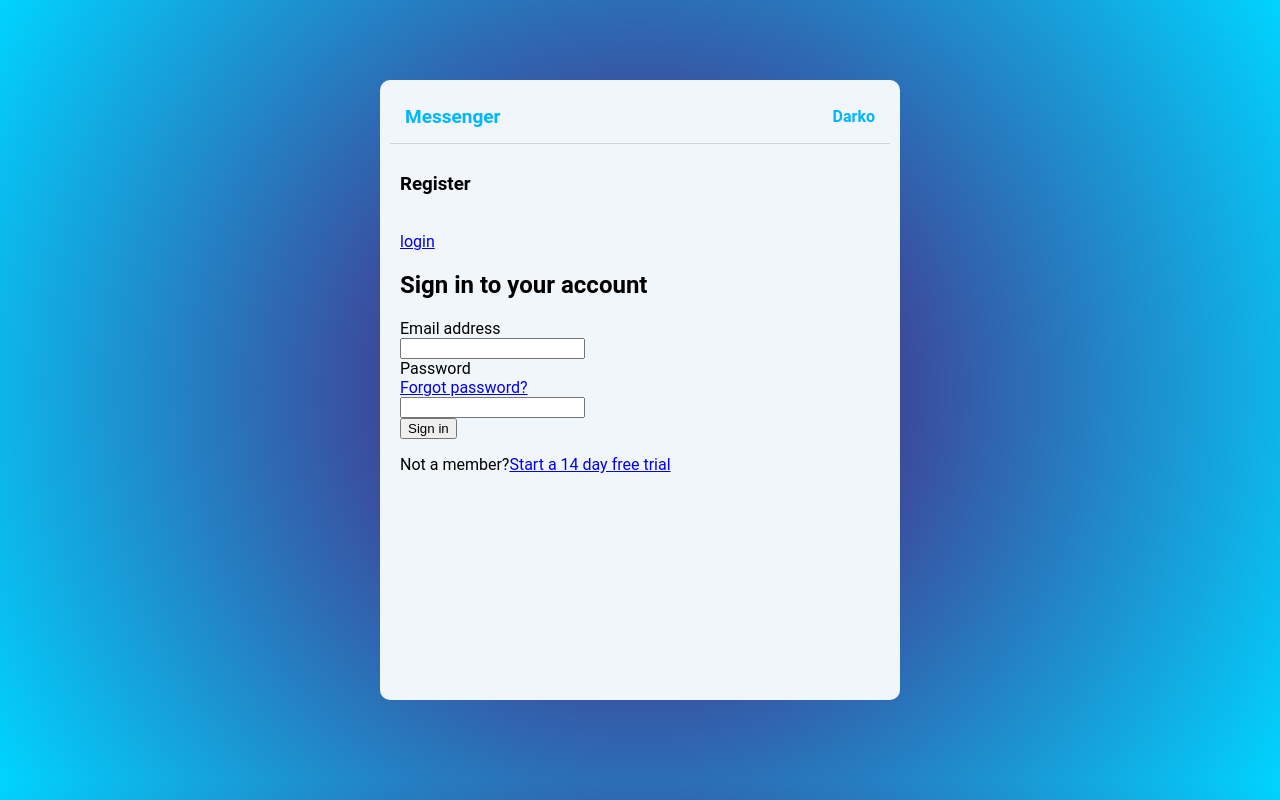
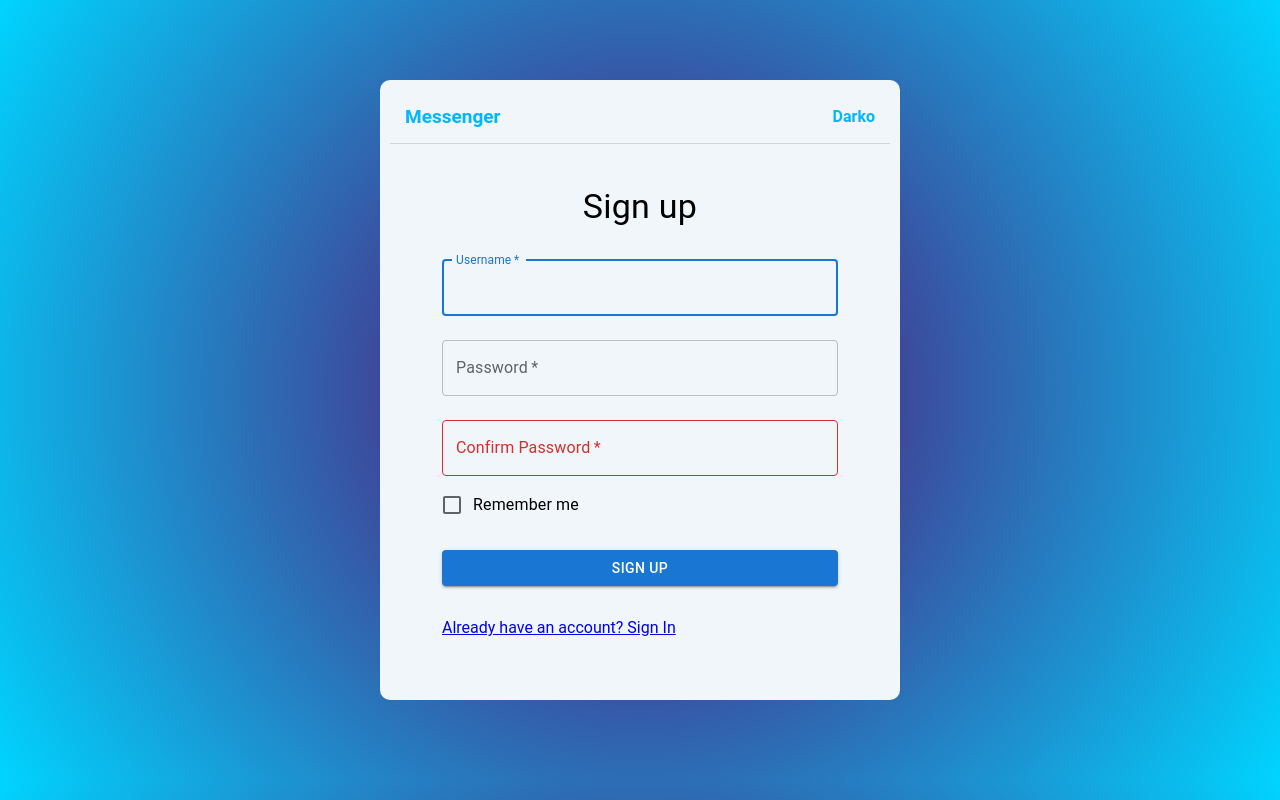
Before and after one commit to darko-14/messenger, a React (Create React App) app in the folder client/: page /register in a window 1280 px wide. Built offline with nearby package versions, Linux system fonts and the light colour scheme.

Commit message:
mui register form added

```diff
--- a/client/src/App.tsx
+++ b/client/src/App.tsx
@@ -31,6 +31,8 @@ class App extends React.Component<PropsType, StateType> {
 
   }
 
+  registerUser = () => {}
+
     render(): React.ReactNode {
         return (
         <div className="app">
@@ -44,7 +46,7 @@ class App extends React.Component<PropsType, StateType> {
               <Routes>
                 {!this.state.user && <Route path="*" element={<Navigate replace to="/login" />}/>}
                 <Route path="/login" element={<Login />}/>
-                <Route path="/register" element={<Register />}/>
+                <Route path="/register" element={<Register registerUser={this.registerUser}/>}/>
               </Routes> :
               <UserContext.Provider value={this.fakeUser}>
                 <Routes>
--- a/client/src/pages/Auth/Login.tsx
+++ b/client/src/pages/Auth/Login.tsx
@@ -64,13 +64,13 @@ class Login extends React.Component {
               type="submit"
               fullWidth
               variant="contained"
-              sx={{ mt: 5, mb: 2 }}
+              sx={{ mt: 5, mb: 4 }}
             >
               Sign In
             </Button>
             <Grid container>
               <Grid item xs>
-                <Link to="/register">{"Don't have an account? Sign Up"}</Link>
+                <Link to="/register">Don't have an account? Sign Up</Link>
               </Grid>
             </Grid>
           </Box>
--- a/client/src/pages/Auth/Register.tsx
+++ b/client/src/pages/Auth/Register.tsx
@@ -1,93 +1,118 @@
 import React from "react";
 import "../../styles/style.scss";
 import { Link } from "react-router-dom";
+import {
+  Container,
+  Box,
+  Typography,
+  TextField,
+  FormControlLabel,
+  Checkbox,
+  Button,
+  Grid,
+} from "@mui/material";
 
-class Register extends React.Component {
+type PropTypes = {
+  registerUser: () => void;
+};
+
+type StateTypes = {
+  username: string;
+  password: string;
+  confirm_password: string;
+};
+
+class Register extends React.Component<PropTypes, StateTypes> {
+  constructor(props: PropTypes) {
+    super(props);
+    this.state = {
+      username: "",
+      password: "",
+      confirm_password: "",
+    };
+  }
+
+  handleSubmit = () => {
+
+  };
+
   render(): React.ReactNode {
     return (
-      <div className="register">
-        <h3>Register</h3>
-        <br />
-        <Link to="/login">login</Link>
-        <br />
+      <Container component="main" maxWidth="xs">
+        <Box
+          sx={{
+            marginTop: 4,
+            display: "flex",
+            flexDirection: "column",
+            alignItems: "center",
+          }}
+        >
+          <Typography component="h1" variant="h4">
+            Sign up
+          </Typography>
 
-        <div className="flex min-h-full flex-col justify-center px-6 py-12 lg:px-8">
-  <div className="sm:mx-auto sm:w-full sm:max-w-sm">
-
-    <h2 className="mt-10 text-center text-2xl font-bold leading-9 tracking-tight text-gray-900">
-      Sign in to your account
-    </h2>
-  </div>
-  <div className="mt-10 sm:mx-auto sm:w-full sm:max-w-sm">
-    <form className="space-y-6" action="#" method="POST">
-      <div>
-        <label
-          htmlFor="email"
-          className="block text-sm font-medium leading-6 text-gray-900"
-        >
-          Email address
-        </label>
-        <div className="mt-2">
-          <input
-            id="email"
-            name="email"
-            type="email"
-            autoComplete="email"
-            required
-            className="block w-full rounded-md border-0 py-1.5 text-gray-900 shadow-sm ring-1 ring-inset ring-gray-300 placeholder:text-gray-400 focus:ring-2 focus:ring-inset focus:ring-indigo-600 sm:text-sm sm:leading-6"
-          />
-        </div>
-      </div>
-      <div>
-        <div className="flex items-center justify-between">
-          <label
-            htmlFor="password"
-            className="block text-sm font-medium leading-6 text-gray-900"
+          <Box
+            component="form"
+            onSubmit={this.handleSubmit}
+            noValidate
+            sx={{ mt: 2 }}
           >
-            Password
-          </label>
-          <div className="text-sm">
-            <a
-              href="#"
-              className="font-semibold text-indigo-600 hover:text-indigo-500"
+            <TextField
+              value={this.state.username}
+              onChange={(e) => this.setState({ username: e.target.value })}
+              margin="normal"
+              required
+              fullWidth
+              id="email"
+              label="Username"
+              autoComplete="username"
+              autoFocus
+            />
+            <TextField
+              value={this.state.password}
+              onChange={(e) => this.setState({ password: e.target.value })}
+              margin="normal"
+              required
+              fullWidth
+              label="Password"
+              type="password"
+              id="password"
+              autoComplete="password"
+            />
+            <TextField
+              value={this.state.confirm_password}
+              onChange={(e) =>
+                this.setState({ confirm_password: e.target.value })
+              }
+              margin="normal"
+              required
+              fullWidth
+              error
+              label="Confirm Password"
+              type="password"
+              id="confirm_password"
+              autoComplete="confirm_password"
+            />
+            <FormControlLabel
+              control={<Checkbox value="remember" color="primary" />}
+              label="Remember me"
+            />
+            <Button
+              type="submit"
+              fullWidth
+              variant="contained"
+              sx={{ mt: 3, mb: 4 }}
             >
-              Forgot password?
-            </a>
-          </div>
-        </div>
-        <div className="mt-2">
-          <input
-            id="password"
-            name="password"
-            type="password"
-            autoComplete="current-password"
-            required
-            className="block w-full rounded-md border-0 py-1.5 text-gray-900 shadow-sm ring-1 ring-inset ring-gray-300 placeholder:text-gray-400 focus:ring-2 focus:ring-inset focus:ring-indigo-600 sm:text-sm sm:leading-6"
-          />
-        </div>
-      </div>
-      <div>
-        <button
-          type="submit"
-          className="flex w-full justify-center rounded-md bg-indigo-600 px-3 py-1.5 text-sm font-semibold leading-6 text-white shadow-sm hover:bg-indigo-500 focus-visible:outline focus-visible:outline-2 focus-visible:outline-offset-2 focus-visible:outline-indigo-600"
-        >
-          Sign in
-        </button>
-      </div>
-    </form>
-    <p className="mt-10 text-center text-sm text-gray-500">
-      Not a member?
-      <a
-        href="#"
-        className="font-semibold leading-6 text-indigo-600 hover:text-indigo-500"
-      >
-        Start a 14 day free trial
-      </a>
-    </p>
-  </div>
-</div>
-
-      </div>
+              Sign Up
+            </Button>
+            <Grid container>
+              <Grid item xs>
+                <Link to="/login">Already have an account? Sign In</Link>
+              </Grid>
+            </Grid>
+          </Box>
+        </Box>
+      </Container>
     );
   }
 }
```
